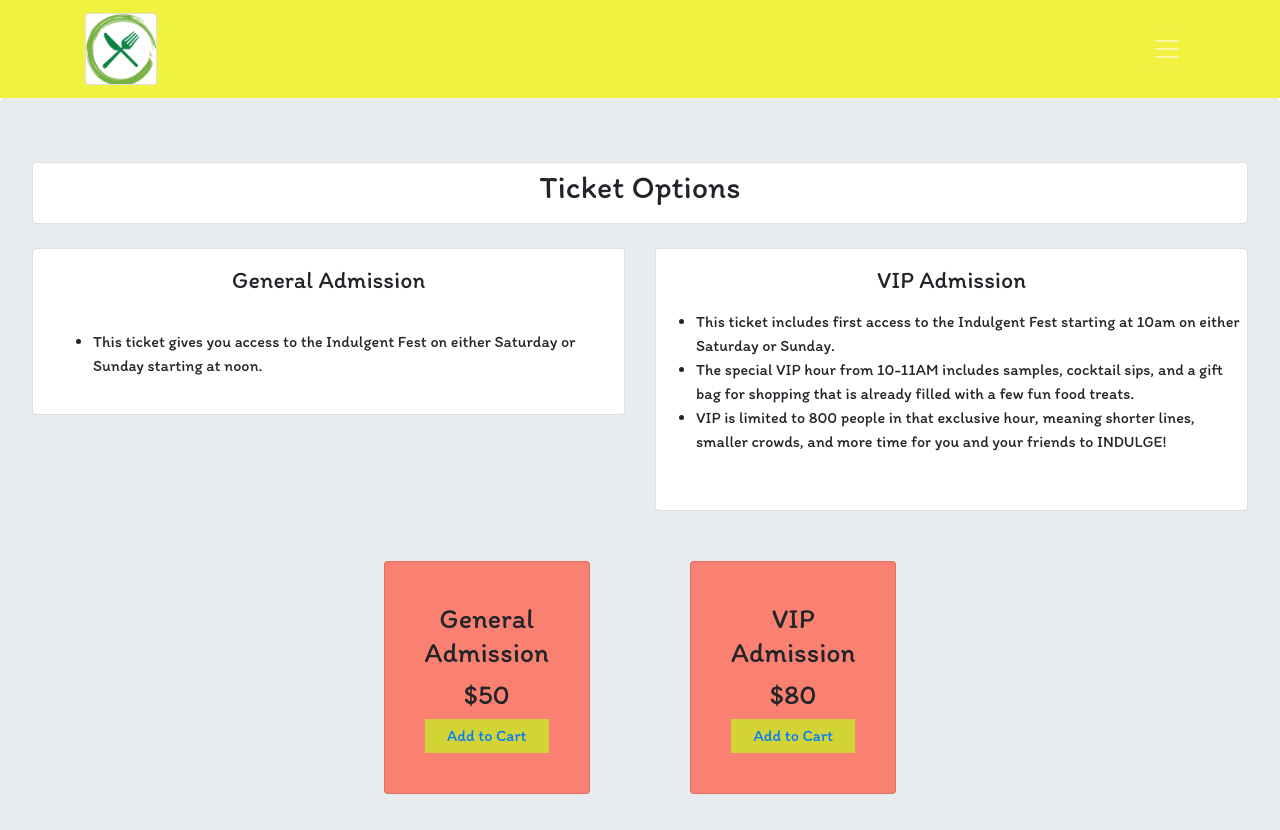
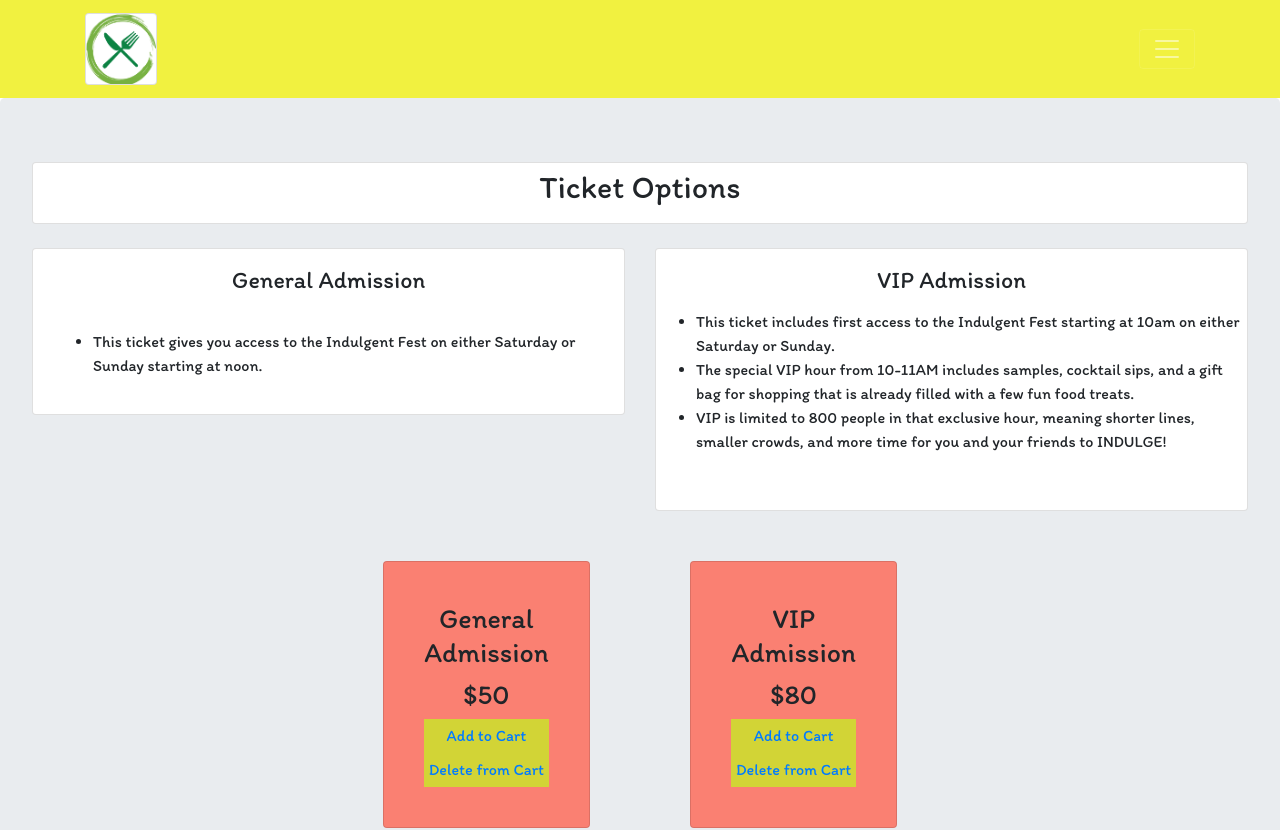
Before and after one commit to courtneyyatteau/food-fest, a React (Create React App) app: page /tickets in a window 1280 px wide. Shown: the top 830 px of the page. Built offline with nearby package versions, Linux system fonts and the light colour scheme.

Commit message:
Delete update

```diff
--- a/src/Components/Tickets.js
+++ b/src/Components/Tickets.js
@@ -3,8 +3,8 @@ import { render } from 'react-dom';
 import { Jumbotron, UncontrolledCollapse, Card, CardImg, CardText, CardBody, CardTitle} from 'reactstrap';
 import Footer from './Footer';
 import { connect } from 'react-redux';
-import { addBasket } from '../Components/actions/addAction'
-
+import { addBasket } from '../Components/actions/addAction';
+import { deleteBasket } from '../Components/actions/deleteAction';
 
 const Tickets = (props) => {
     console.log(props);
@@ -53,11 +53,13 @@ const Tickets = (props) => {
               <h3>General <br />Admission</h3>
               <h3>$50</h3>
               <a onClick = {props.addBasket} className="addToCart cart1" href="#">Add to Cart</a>
+              <a onClick = {props.deleteBasket} className="addToCart cart1" href="#">Delete from Cart</a>
             </Card>
             <Card className="TicketCard">
               <h3>VIP<br />Admission</h3>
               <h3>$80</h3>
               <a onClick = {props.addBasket} className="addToCart cart2" href="#">Add to Cart</a>
+              <a onClick = {props.deleteBasket} className="addToCart cart1" href="#">Delete from Cart</a>
             </Card>
           </div>
         </Jumbotron>
```
